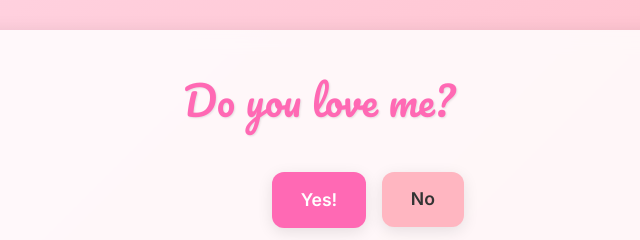
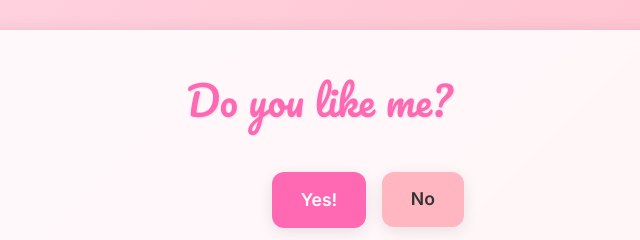
Before and after one commit to OppeyChips/Goeson, a plain HTML site: page index.html in a window 1280 px wide. Shown: the part 234-474 px from the top of the page, 321-961 px from the left. Drawn offline with nearby package versions, Linux system fonts and the light colour scheme.

Commit message:
Update index.html

```diff
--- a/index.html
+++ b/index.html
@@ -122,7 +122,7 @@
 </head>
 <body>
     <div class="container" id="mainContainer">
-        <h1 class="question" id="questionText">Do you love me?</h1>
+        <h1 class="question" id="questionText">Do you like me?</h1>
         <div class="button-container" id="buttonContainer">
             <button class="btn btn-yes" id="yesButton">Yes!</button>
             <button class="btn btn-no" id="noButton">No</button>
```
